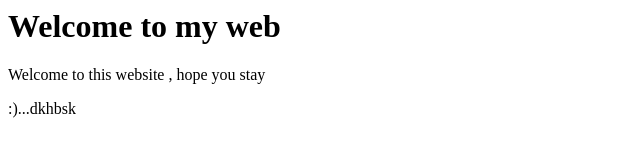
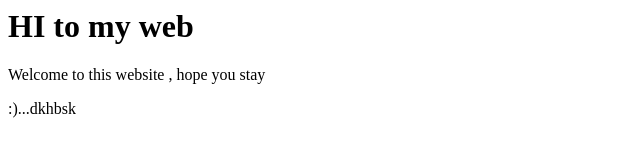
Before and after one commit to devanshg18/prac-repo, a plain HTML site: page index.html in a window 1280 px wide. Shown: the whole page, without its empty margins (0-640 px from the left). Drawn offline with Linux system fonts and the light colour scheme.

Commit message:
changes welcome to hi

```diff
--- a/index.html
+++ b/index.html
@@ -1,6 +1,6 @@
 <html>
 <title>My Website </title>
-<h1> Welcome to my web</h1>
+<h1> HI to my web</h1>
 <p>Welcome to this website , hope you stay</p>
 <p> :)...dkhbsk  </p>
 
```
